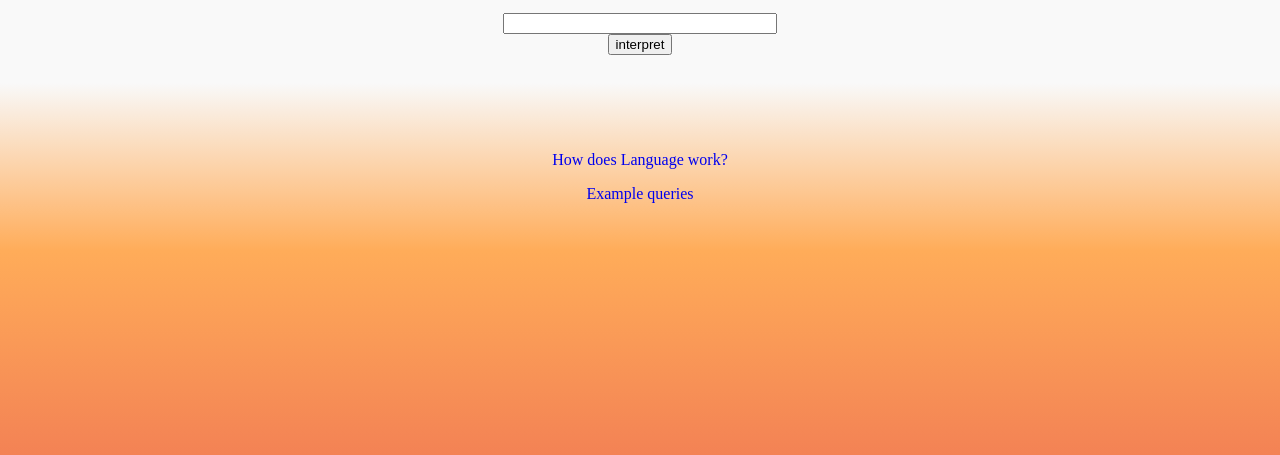
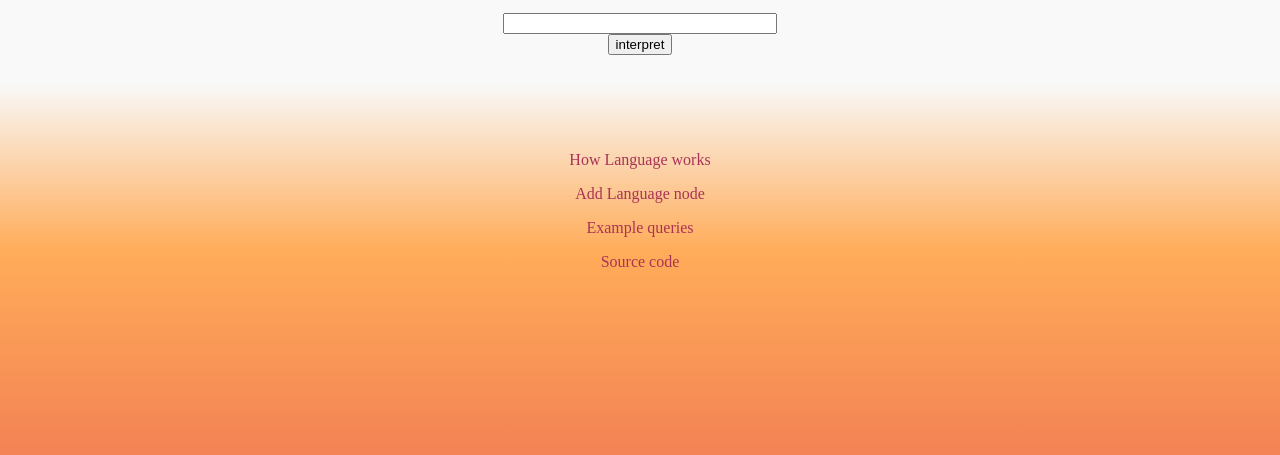
Before and after one commit to nathanathan/Language, a website: page templates/index.html in a window 1280 px wide. Shown: the part 101-556 px from the top of the page. Drawn offline with Linux system fonts and the light colour scheme.

Commit message:
ui tweaks

```diff
--- a/static/css/results.css
+++ b/static/css/results.css
@@ -30,6 +30,7 @@ h1{
 }
 .category{
     float: right;
+    margin: .5em;
 }
 input[name=category]{
     text-align: center;
--- a/templates/index.html
+++ b/templates/index.html
@@ -23,9 +23,12 @@ filter: progid:DXImageTransform.Microsoft.gradient( startColorstr='#f9f9f9', end
 }
 .help-link{
     text-decoration: none;
+    color: #A35;
 }
 .help-link:hover {
     color: pink;
+}
+.help-link:visited {
 }
 input[name=q]{
     width:20em;
@@ -48,8 +51,10 @@ input[name=category]{
 		</div>
 	</form>
     <div style="height:5em;"></div>
-    <p><a href="category/main?q=How+does+language+work%3F" class="help-link">How does Language work?</a></p>
-    <p><a href="category/main?q=example+queries" class="help-link">Example queries</a></p>
+    <p><a href="?q=How+does+language+work%3F" class="help-link">How Language works</a></p>
+    <p><a href="?q=add+language+node" class="help-link">Add Language node</a></p>
+    <p><a href="?q=example+queries" class="help-link">Example queries</a></p>
+    <p><a href="?q=show+source" class="help-link">Source code</a></p>
     </center>
 </body>
 </html>
```
Also changed, not shown: templates/results.html (+1 -1 lines).
